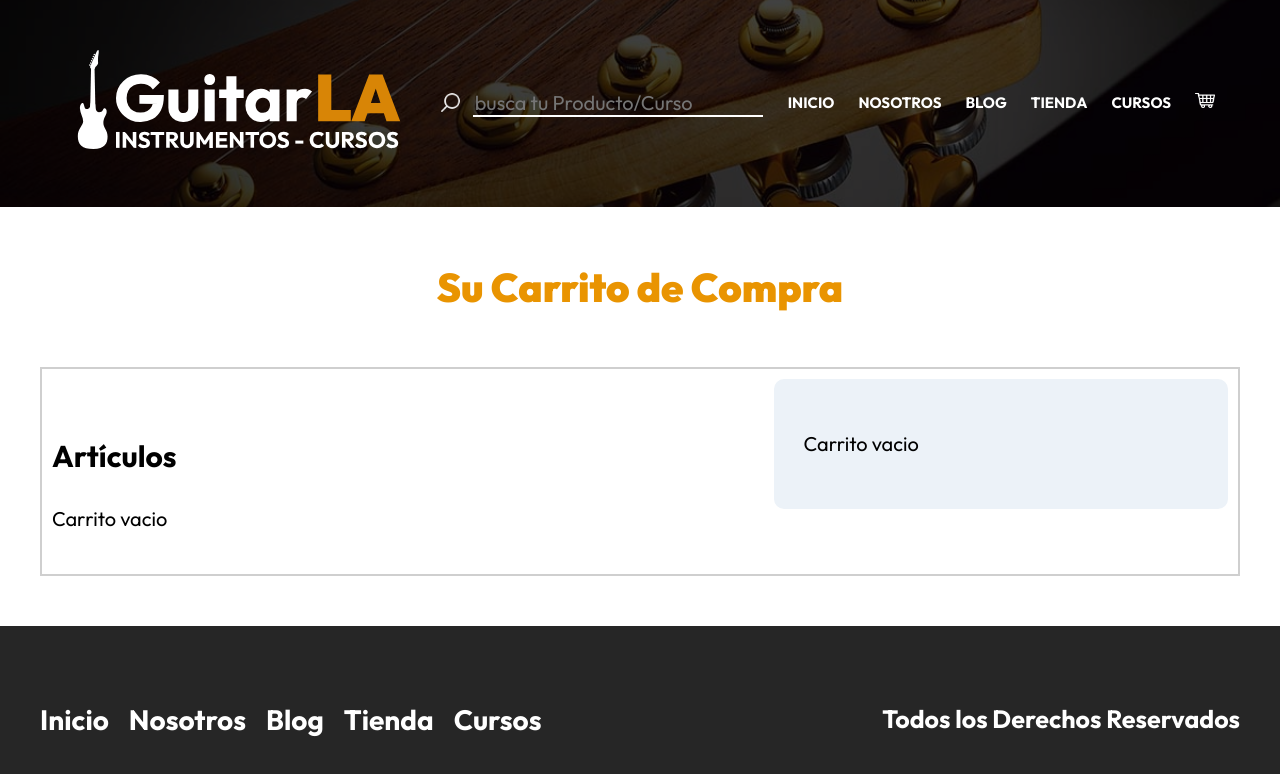
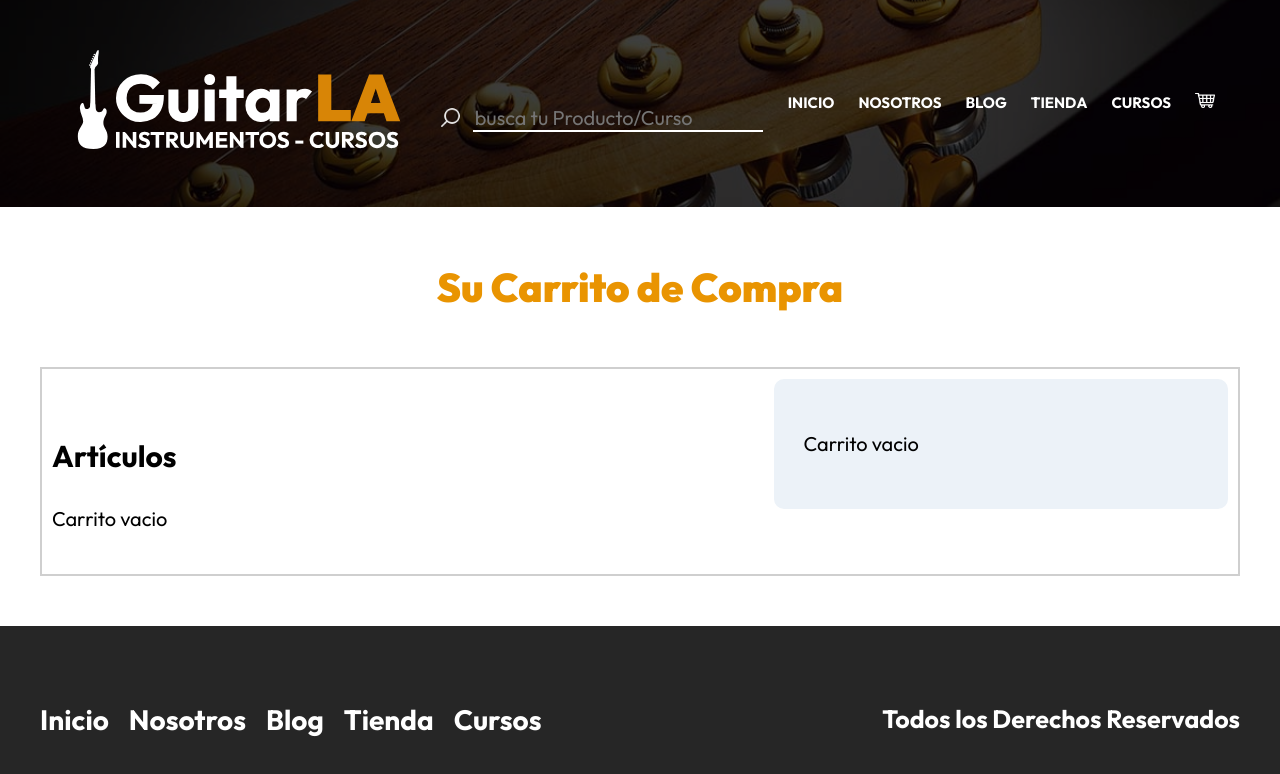
Before and after one commit to jaelEspinosa/GuitarLA_NextJs, a Next.js app: page /carrito in a window 1280 px wide. Shown: the top 774 px of the page. Built offline with nearby package versions, Linux system fonts and the light colour scheme.

Commit message:
local storage

```diff
--- a/components/Header.js
+++ b/components/Header.js
@@ -19,7 +19,7 @@ const Header = ({guitarra, carrito}) => {
             </a>
             </Link>
             <div className={styles.buscador} >
-          <Image layout="fixed" width={25} height={25} src='/img/lupa.png'/>
+          <Image layout="fixed" width={25} height={25} src='/img/lupa.png' alt='lupa'/>
           <input type = 'text' placeholder="busca tu Producto/Curso"/>
         </div>
             <nav className={styles.navegacion}>
--- a/pages/_app.js
+++ b/pages/_app.js
@@ -50,6 +50,8 @@ if (carrito.length !== 0){
      if (alerta){
       const carritoActualizado = carrito.filter(articulo => articulo.id !== id)
       setCarrito(carritoActualizado)
+      console.log('Esto tiene carrito act',carritoActualizado)
+      console.log('esto tiene el carrito',carrito)
 
 
 
--- a/pages/carrito.js
+++ b/pages/carrito.js
@@ -4,6 +4,11 @@ import Layout from '../components/Layout'
 import styles from '../styles/Carrito.module.css'
 
 const Carrito = ({carrito,actualizarCantidad,borrarRegistro}) => {
+  console.log('desde carrito component', carrito)
+  if (carrito.length === 0){
+    localStorage.setItem('carrito', JSON.stringify(carrito))
+
+  }
 const [total, setTotal]= useState(0)
 
 useEffect(()=>{
--- a/styles/Header.module.css
+++ b/styles/Header.module.css
@@ -192,6 +192,7 @@
 .buscador{
     display: flex;
     gap: 1rem;
+    margin-top:3rem;
 
 
 
```
